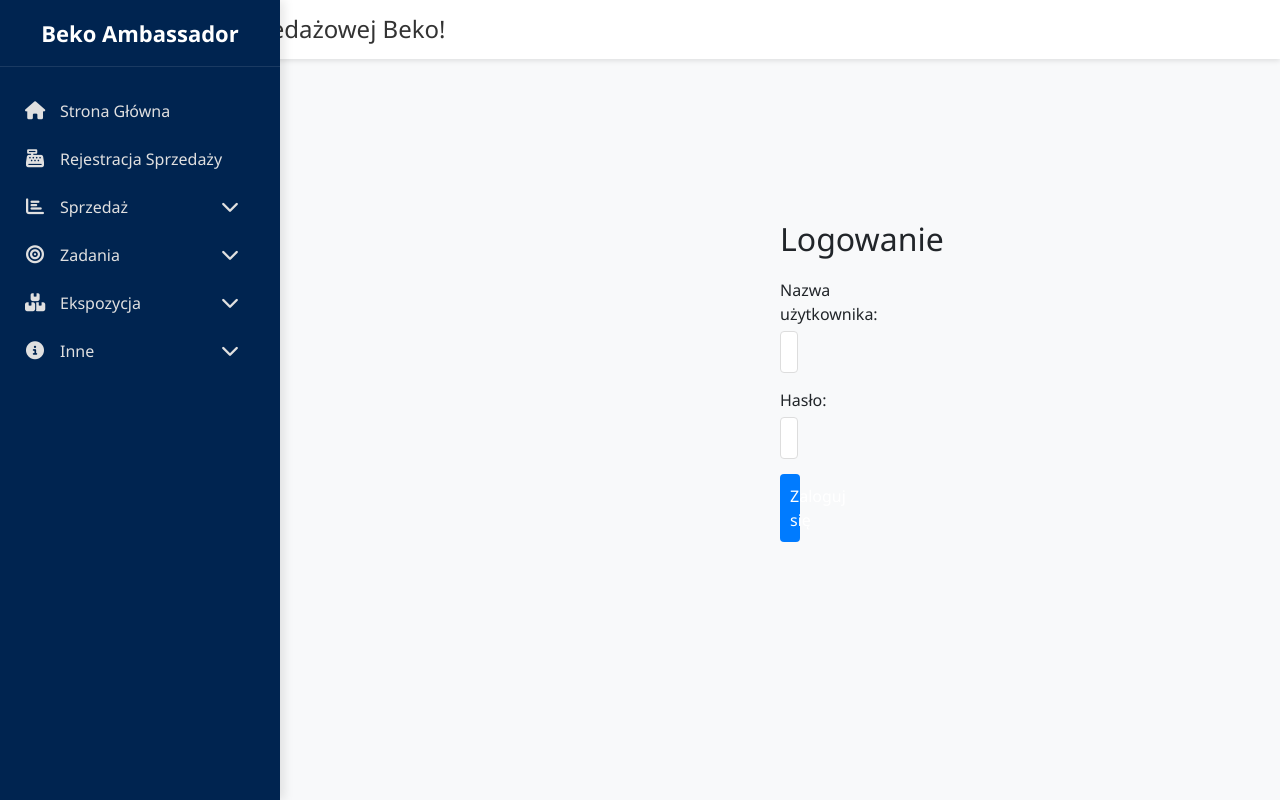
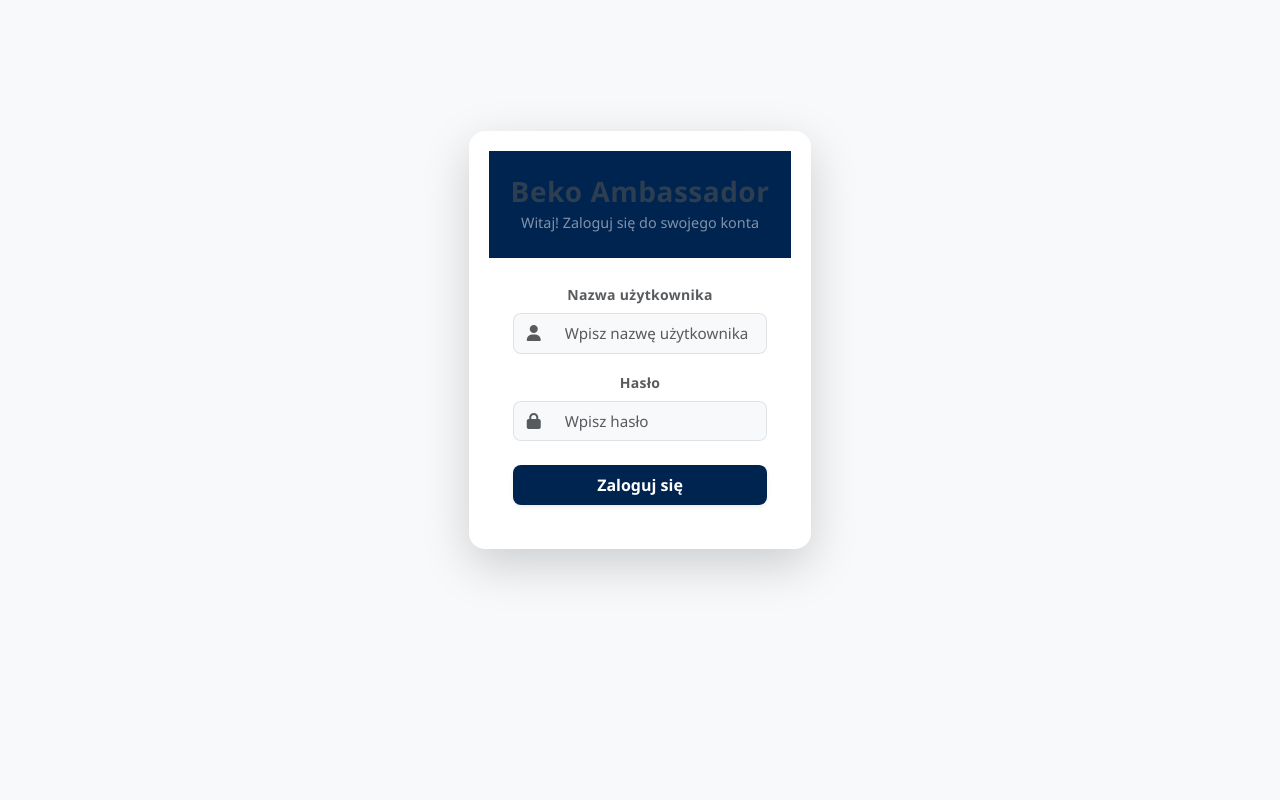
Before and after one commit to Fizyriusz/beko-sales-app, a Django app: page /login/ in a window 1280 px wide. Run offline with Django 5.2, Linux system fonts and the light colour scheme.

Commit message:
Fix login screen layout: remove sidebar and style inputs

```diff
--- a/produkty/templates/produkty/base.html
+++ b/produkty/templates/produkty/base.html
@@ -13,8 +13,17 @@
     <link rel="stylesheet" href="https://cdnjs.cloudflare.com/ajax/libs/font-awesome/6.5.1/css/all.min.css" integrity="sha512-DTOQO9RWCH3ppGqcWaEA1BIZOC6xxalwEsw9c2QQeAIftl+Vegovlnee1c9QX4TctnWMn13TZye+giMm8e2LwA==" crossorigin="anonymous" referrerpolicy="no-referrer" />
     <link rel="stylesheet" href="{% static 'produkty/style.css' %}?v=7">
     <meta name="viewport" content="width=device-width, initial-scale=1.0">
+    {% if not user.is_authenticated %}
+    <style>
+        .no-sidebar .main-content {
+            margin-left: 0 !important;
+            padding-top: 20px !important;
+        }
+    </style>
+    {% endif %}
 </head>
-<body>
+<body class="{% if not user.is_authenticated %}no-sidebar{% endif %}">
+    {% if user.is_authenticated %}
     <div class="header d-flex justify-content-between align-items-center w-100 pe-3">
         <div class="d-flex align-items-center">
             <button class="hamburger" onclick="toggleSidebar()">&#9776;</button>
@@ -26,8 +35,10 @@
     </div>
 
     <div class="overlay" id="overlay"></div>
+    {% endif %}
 
     <div class="container" id="container">
+        {% if user.is_authenticated %}
         <div class="sidebar" id="sidebar">
             <div class="sidebar-header">
                 <h3>Beko Ambassador</h3>
@@ -86,6 +97,7 @@
             </div>
             {% endif %}
         </div>
+        {% endif %}
 
         <div class="main-content" id="main-content">
             {% if messages %}
@@ -110,12 +122,16 @@
         const hamburger = document.querySelector('.hamburger');
 
         function toggleSidebar() {
-            sidebar.classList.toggle('open');
-            overlay.classList.toggle('active');
+            if (sidebar && overlay) {
+                sidebar.classList.toggle('open');
+                overlay.classList.toggle('active');
+            }
         }
 
-        hamburger.addEventListener('click', toggleSidebar);
-        overlay.addEventListener('click', toggleSidebar);
+        if (hamburger && overlay && sidebar) {
+            hamburger.addEventListener('click', toggleSidebar);
+            overlay.addEventListener('click', toggleSidebar);
+        }
 
         document.querySelectorAll('.submenu-toggle').forEach(item => {
             item.addEventListener('click', event => {
--- a/produkty/templates/registration/login.html
+++ b/produkty/templates/registration/login.html
@@ -1,44 +1,88 @@
 {% extends 'produkty/base.html' %}
 
-{% block title %}Logowanie{% endblock %}
+{% block title %}Logowanie - Beko Ambassador{% endblock %}
 
 {% block content %}
-<style>
-    .header, .hamburger {
-        display: none;
-    }
-    .container {
-        max-width: 400px;
-        margin: 50px auto;
-        padding: 20px;
-    }
-</style>
+<div class="row justify-content-center align-items-center" style="min-height: 80vh;">
+    <div class="col-md-5 col-lg-4 px-3">
+        <div class="card border-0 shadow-lg" style="border-radius: 16px; overflow: hidden; background-color: #ffffff;">
+            <!-- Brand Accent Header -->
+            <div class="text-center py-4 px-3 text-white" style="background-color: #002450;">
+                <h3 class="mb-1 fw-bold" style="letter-spacing: 0.5px;">Beko Ambassador</h3>
+                <p class="mb-0 text-white-50" style="font-size: 0.9rem;">Witaj! Zaloguj się do swojego konta</p>
+            </div>
 
-<div style="max-width: 400px; margin: 50px auto; padding: 20px;">
-    <h2 style="text-align: center; margin-bottom: 20px;">Logowanie</h2>
-
-    <form method="post" style="display: flex; flex-direction: column; gap: 15px;">
+            <div class="card-body p-4">
+                <form method="post" autocomplete="off">
                     {% csrf_token %}
 
                     {% if form.errors %}
-        <div style="color: red; margin-bottom: 15px;">
-            Nieprawidłowa nazwa użytkownika lub hasło.
+                    <div class="alert alert-danger border-0 text-center py-2 mb-4" role="alert" style="border-radius: 8px; font-size: 0.9rem;">
+                        <i class="fas fa-exclamation-circle me-2"></i> Niepoprawny login lub hasło.
                     </div>
                     {% endif %}
 
-        <div style="display: flex; flex-direction: column; gap: 5px;">
-            <label for="id_username">Nazwa użytkownika:</label>
-            <input type="text" name="username" id="id_username" required style="padding: 8px; border: 1px solid #ddd; border-radius: 4px;">
+                    <!-- Username Field -->
+                    <div class="mb-3">
+                        <label for="id_username" class="form-label text-muted fw-semibold small" style="letter-spacing: 0.3px;">Nazwa użytkownika</label>
+                        <div class="input-group">
+                            <span class="input-group-text bg-light border-end-0 text-muted" style="border-radius: 8px 0 0 8px; border-color: #dee2e6;">
+                                <i class="fas fa-user" style="width: 16px;"></i>
+                            </span>
+                            <input type="text"
+                                   name="username"
+                                   id="id_username"
+                                   required
+                                   class="form-control bg-light border-start-0 py-2"
+                                   placeholder="Wpisz nazwę użytkownika"
+                                   style="border-radius: 0 8px 8px 0; border-color: #dee2e6; font-size: 0.95rem; outline: none; box-shadow: none;"
+                            >
+                        </div>
                     </div>
 
-        <div style="display: flex; flex-direction: column; gap: 5px;">
-            <label for="id_password">Hasło:</label>
-            <input type="password" name="password" id="id_password" required style="padding: 8px; border: 1px solid #ddd; border-radius: 4px;">
+                    <!-- Password Field -->
+                    <div class="mb-4">
+                        <label for="id_password" class="form-label text-muted fw-semibold small" style="letter-spacing: 0.3px;">Hasło</label>
+                        <div class="input-group">
+                            <span class="input-group-text bg-light border-end-0 text-muted" style="border-radius: 8px 0 0 8px; border-color: #dee2e6;">
+                                <i class="fas fa-lock" style="width: 16px;"></i>
+                            </span>
+                            <input type="password"
+                                   name="password"
+                                   id="id_password"
+                                   required
+                                   class="form-control bg-light border-start-0 py-2"
+                                   placeholder="Wpisz hasło"
+                                   style="border-radius: 0 8px 8px 0; border-color: #dee2e6; font-size: 0.95rem; outline: none; box-shadow: none;"
+                            >
+                        </div>
                     </div>
 
-        <button type="submit" style="padding: 10px; background-color: #007bff; color: white; border: none; border-radius: 4px; cursor: pointer;">
+                    <!-- Submit Button -->
+                    <button type="submit"
+                            class="btn w-100 py-2 text-white fw-bold shadow-sm"
+                            style="background-color: #002450; border-radius: 8px; transition: all 0.3s; font-size: 1rem; border: none;"
+                            onmouseover="this.style.backgroundColor='#003366'; this.style.transform='translateY(-1px)';"
+                            onmouseout="this.style.backgroundColor='#002450'; this.style.transform='none';"
+                    >
                         Zaloguj się
                     </button>
                 </form>
             </div>
+        </div>
+    </div>
+</div>
+
+<style>
+    /* Styling focused state of input group */
+    .input-group:focus-within .input-group-text {
+        border-color: #002450 !important;
+        background-color: #ffffff !important;
+        color: #002450 !important;
+    }
+    .input-group:focus-within .form-control {
+        border-color: #002450 !important;
+        background-color: #ffffff !important;
+    }
+</style>
 {% endblock %}
```
Lines whose indentation alone changed are shown as unchanged.
